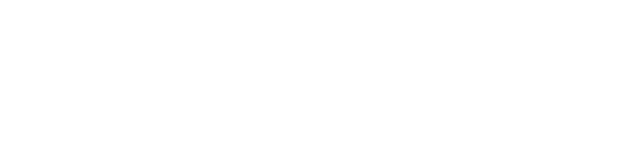
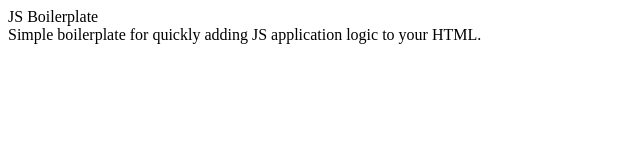
Before and after one commit to fboes/js-boilerplate, a plain HTML site: page index.html in a window 1280 px wide. Shown: the whole page, without its empty margins (0-640 px from the left). Drawn offline with nearby package versions, Linux system fonts and the light colour scheme.

Commit message:
Improved handling of elements in init(), main.js now without jQuery

```diff
--- a/index.html
+++ b/index.html
@@ -7,13 +7,13 @@
 <body>
 	<div id="container">
 		<div id="banner" class="header">
-			<header role="banner"><!-- --></header>
+			<header role="banner">JS Boilerplate</header>
 		</div>
 		<div id="navigation" class="nav">
 			<nav role="navigation"><!-- --></nav>
 		</div>
 		<div id="main" class="main">
-			<main role="main"><!-- --></main>
+			<main role="main">Simple boilerplate for quickly adding JS application logic to your HTML.</main>
 		</div>
 		<div id="sidebar" class="aside">
 			<aside role="complementary"><!-- --></aside>
@@ -23,6 +23,9 @@
 		</div>
 	</div>
 
+	<!-- Stand-Alone -->
+	<script src="js/main.js"></script>
+
 	<!-- jQuery -->
 	<script src="//code.jquery.com/jquery-1.10.1.min.js"></script>
 	<script src="js/jquery-example.js"></script>
@@ -31,8 +34,5 @@
 		$('#container').examplePlugin({});
 	});
 	/*]]>*/</script>
-
-	<!-- Stand-Alone -->
-	<script src="js/main.js"></script>
 </body>
 </html>
--- a/js/jquery-example.js
+++ b/js/jquery-example.js
@@ -11,22 +11,23 @@
 					parent : null
 				},
 				values : {
-
 				},
 				init : function (el) {
 					this.elements.parent = el;
-					// Your stuff here
-					this.bindEvents();
-					this.update();
+					if (this.elements.parent.length) {
+						this.bindEvents();
+						this.update();
+					}
 				},
 				bindEvents : function () {
 					var that = this;
 					// Your stuff here
-					this.elements.parent.on('click', function (event) {
+					this.elements.parent.on('click.TheMachine', function (event) {
 						event.preventDefault();
 						event.stopPropagation();
+						// Your stuff here
 						that.update(); // $(this)
-					})
+					});
 				},
 				update : function () {
 					// Your stuff here
--- a/js/main.js
+++ b/js/main.js
@@ -1,27 +1,30 @@
 var TheMachine = {
 	options : {
-
+		parentSelector : 'container'
 	},
 	elements : {
 		parent : null
 	},
 	values : {
-
 	},
 	init : function (options) {
-		this.options = options;
-		// Your stuff here
-		this.elements.parent = $('#container');
-		this.bindEvents();
+		for (var attrname in options) {
+			this.options[attrname] = options[attrname];
+		}
+		this.elements.parent = document.getElementById(this.options.parentSelector);
+		if (typeof this.elements.parent != 'undefined') {
+			this.bindEvents();
+			this.update();
+		}
 	},
 	bindEvents : function () {
 		var that = this;
 		// Your stuff here
-		this.elements.parent.on('click', function (event) {
-			event.preventDefault();
+		this.elements.parent.addEventListener('click', function () {
 			event.stopPropagation();
-			that.update(); // $(this)
-		})
+			// Your stuff here
+			that.update(); // this
+		},false);
 	},
 	update : function () {
 		// Your stuff here
@@ -30,6 +33,6 @@ var TheMachine = {
 }
 
 // You may want to move this someplace else
-$(document).ready(function() {
+window.onload = function() {
 	TheMachine.init();
-});
+};
```
Also changed, not shown: README.md.
